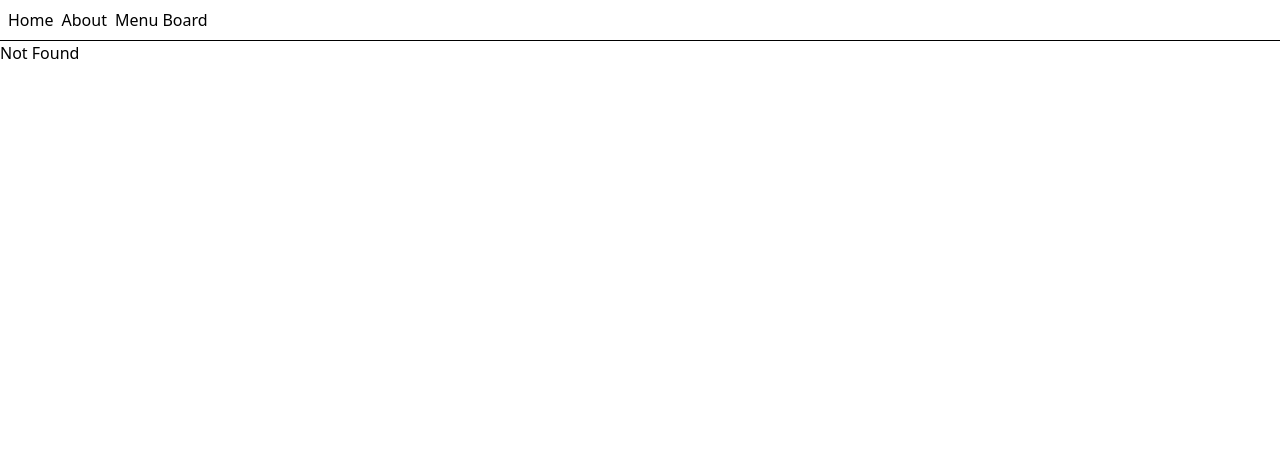
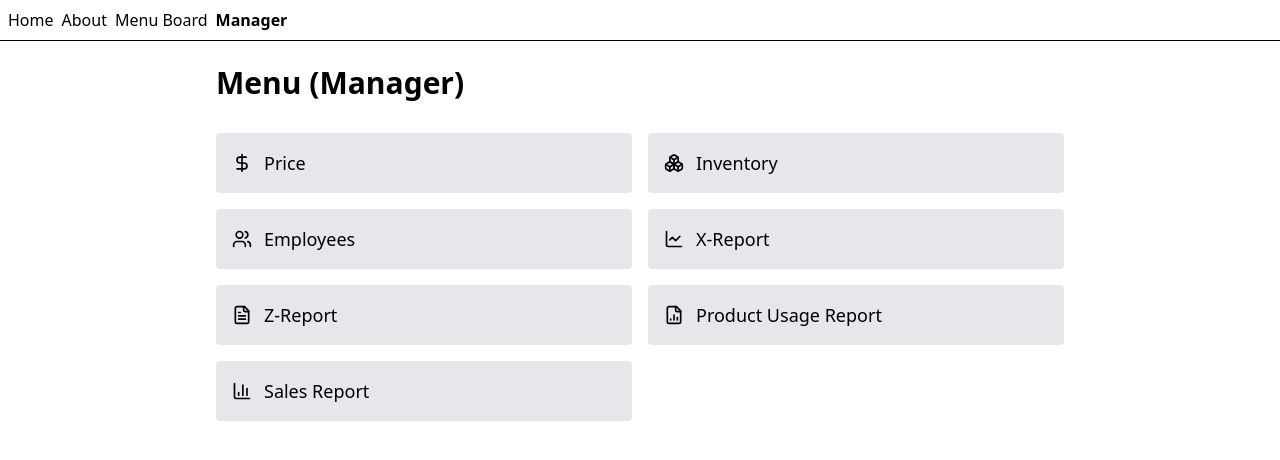
Before and after one commit to CSCE331-Spring2025/project3-team61, a React (Vite) app in the folder frontend/: page /manager-nav in a window 1280 px wide. Before the commit this address had no page. Shown: the top 460 px of the page. Built offline with nearby package versions, Linux system fonts and the light colour scheme.

Commit message:
Added manager navigation page

```diff
--- a/frontend/package.json
+++ b/frontend/package.json
@@ -12,6 +12,7 @@
   "dependencies": {
     "@tailwindcss/vite": "^4.0.16",
     "@tanstack/react-router": "^1.114.27",
+    "lucide-react": "^0.485.0",
     "react": "^19.0.0",
     "react-dom": "^19.0.0",
     "react-modal": "^3.16.3"
--- a/frontend/src/routeTree.gen.ts
+++ b/frontend/src/routeTree.gen.ts
@@ -12,6 +12,7 @@
 
 import { Route as rootRoute } from './routes/__root'
 import { Route as MenuboardImport } from './routes/menu_board'
+import { Route as ManagerNavImport } from './routes/manager-nav'
 import { Route as AboutImport } from './routes/about'
 import { Route as IndexImport } from './routes/index'
 
@@ -20,6 +21,12 @@ import { Route as IndexImport } from './routes/index'
 const MenuboardRoute = MenuboardImport.update({
   id: '/menu_board',
   path: '/menu_board',
+  getParentRoute: () => rootRoute,
+} as any)
+
+const ManagerNavRoute = ManagerNavImport.update({
+  id: '/manager-nav',
+  path: '/manager-nav',
   getParentRoute: () => rootRoute,
 } as any)
 
@@ -53,6 +60,13 @@ declare module '@tanstack/react-router' {
       preLoaderRoute: typeof AboutImport
       parentRoute: typeof rootRoute
     }
+    '/manager-nav': {
+      id: '/manager-nav'
+      path: '/manager-nav'
+      fullPath: '/manager-nav'
+      preLoaderRoute: typeof ManagerNavImport
+      parentRoute: typeof rootRoute
+    }
     '/menu_board': {
       id: '/menu_board'
       path: '/menu_board'
@@ -68,12 +82,14 @@ declare module '@tanstack/react-router' {
 export interface FileRoutesByFullPath {
   '/': typeof IndexRoute
   '/about': typeof AboutRoute
+  '/manager-nav': typeof ManagerNavRoute
   '/menu_board': typeof MenuboardRoute
 }
 
 export interface FileRoutesByTo {
   '/': typeof IndexRoute
   '/about': typeof AboutRoute
+  '/manager-nav': typeof ManagerNavRoute
   '/menu_board': typeof MenuboardRoute
 }
 
@@ -81,27 +97,30 @@ export interface FileRoutesById {
   __root__: typeof rootRoute
   '/': typeof IndexRoute
   '/about': typeof AboutRoute
+  '/manager-nav': typeof ManagerNavRoute
   '/menu_board': typeof MenuboardRoute
 }
 
 export interface FileRouteTypes {
   fileRoutesByFullPath: FileRoutesByFullPath
-  fullPaths: '/' | '/about' | '/menu_board'
+  fullPaths: '/' | '/about' | '/manager-nav' | '/menu_board'
   fileRoutesByTo: FileRoutesByTo
-  to: '/' | '/about' | '/menu_board'
-  id: '__root__' | '/' | '/about' | '/menu_board'
+  to: '/' | '/about' | '/manager-nav' | '/menu_board'
+  id: '__root__' | '/' | '/about' | '/manager-nav' | '/menu_board'
   fileRoutesById: FileRoutesById
 }
 
 export interface RootRouteChildren {
   IndexRoute: typeof IndexRoute
   AboutRoute: typeof AboutRoute
+  ManagerNavRoute: typeof ManagerNavRoute
   MenuboardRoute: typeof MenuboardRoute
 }
 
 const rootRouteChildren: RootRouteChildren = {
   IndexRoute: IndexRoute,
   AboutRoute: AboutRoute,
+  ManagerNavRoute: ManagerNavRoute,
   MenuboardRoute: MenuboardRoute,
 }
 
@@ -117,6 +136,7 @@ export const routeTree = rootRoute
       "children": [
         "/",
         "/about",
+        "/manager-nav",
         "/menu_board"
       ]
     },
@@ -126,6 +146,9 @@ export const routeTree = rootRoute
     "/about": {
       "filePath": "about.tsx"
     },
+    "/manager-nav": {
+      "filePath": "manager-nav.tsx"
+    },
     "/menu_board": {
       "filePath": "menu_board.tsx"
     }
--- a/frontend/src/routes/__root.tsx
+++ b/frontend/src/routes/__root.tsx
@@ -14,6 +14,9 @@ export const Route = createRootRoute({
                 <Link to="/menu_board" className="[&.active]:font-bold">
                     Menu Board
                 </Link>
+                <Link to="/manager-nav" className="[&.active]:font-bold">
+                    Manager
+                </Link>
             </div>
             <hr />
             <Outlet />
--- /dev/null
+++ b/frontend/src/routes/manager-nav.tsx
@@ -0,0 +1,44 @@
+import { createFileRoute } from '@tanstack/react-router'
+import {
+  DollarSign,
+  Boxes,
+  Users,
+  FileText,
+  FileBarChart2,
+  BarChart3,
+  LineChart,
+} from "lucide-react";
+
+export const Route = createFileRoute('/manager-nav')({
+  component: RouteComponent,
+})
+
+function RouteComponent() {
+  const buttons = [
+    { label: "Price", icon: <DollarSign size={20} /> },
+    { label: "Inventory", icon: <Boxes size={20} /> },
+    { label: "Employees", icon: <Users size={20} /> },
+    { label: "X-Report", icon: <LineChart size={20} /> },
+    { label: "Z-Report", icon: <FileText size={20} /> },
+    { label: "Product Usage Report", icon: <FileBarChart2 size={20} /> },
+    { label: "Sales Report", icon: <BarChart3 size={20} /> },
+  ];
+
+  return (
+    <div className="p-6 max-w-4xl mx-auto">
+      <h1 className="text-3xl font-bold mb-8">Menu (Manager)</h1>
+      <div className="grid grid-cols-1 sm:grid-cols-2 gap-4">
+        {buttons.map(({ label, icon }) => (
+          <button
+            key={label}
+            className="flex items-center gap-3 p-4 bg-gray-200 hover:bg-gray-300 rounded text-left"
+            onClick={() => alert(`${label} clicked`)} // Replace with real logic
+          >
+            {icon}
+            <span className="text-lg font-medium">{label}</span>
+          </button>
+        ))}
+      </div>
+    </div>
+  );
+}
```
Also changed, not shown: 1 other file (tests, documents, lock files or other folders).
